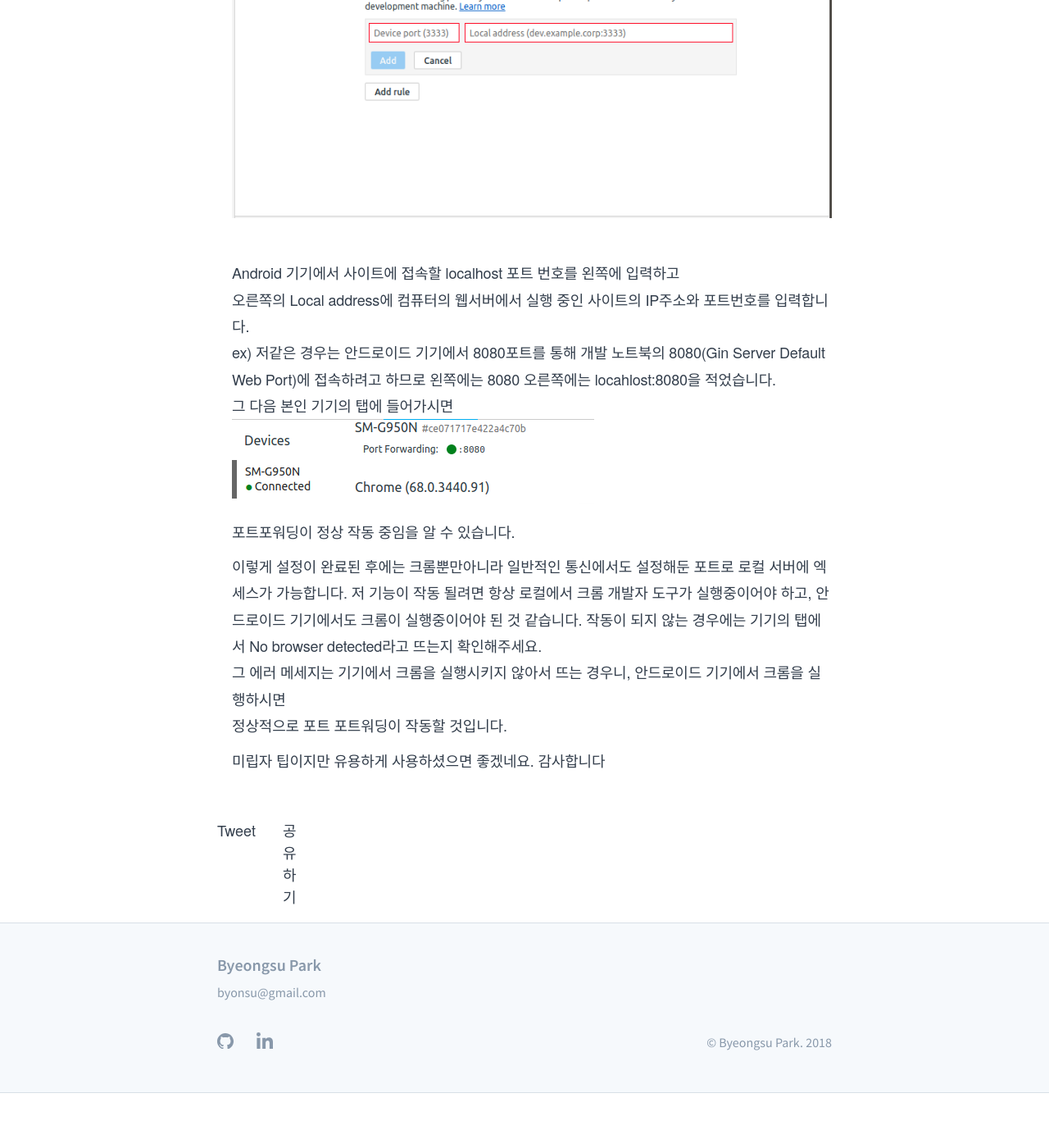
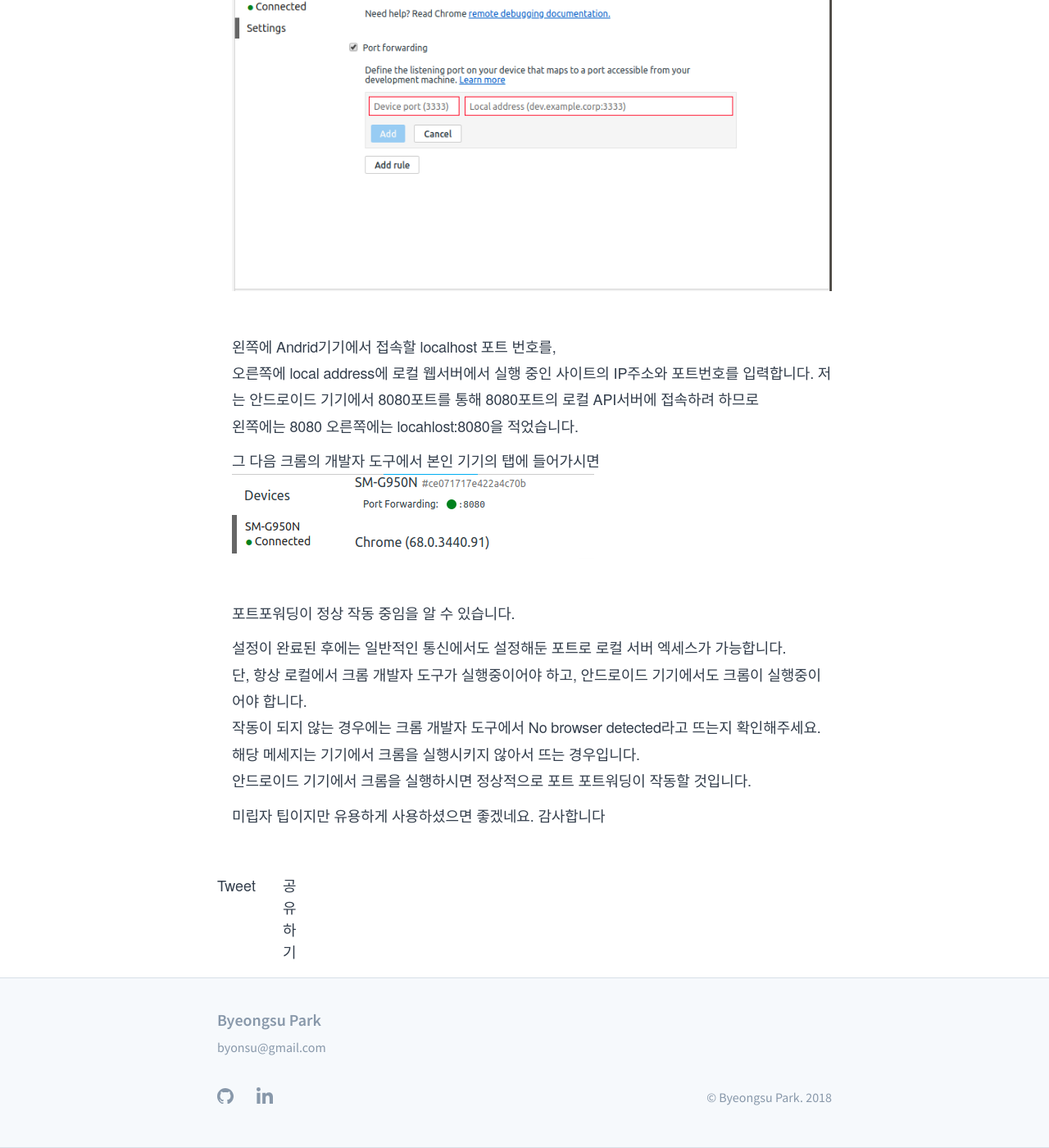
Before and after one commit to ByeongsuPark/byeongsupark.github.io, a Jekyll site: the page built from blog/android-local-server-access/index.md, in a window 1280 px wide and 1400 px high, scrolled down 1987 px. Shown: the whole window at 82% size. Built offline with Jekyll 4.4.1, drawn with Linux system fonts in a browser that asks for light colours; comment, search, counter and statistics services are not loaded; before the commit the page ends 3320 px from its top, so only the background shows below that; some of the changed text lies outside the part shown.

Commit message:
크롬 포트 포워딩 기능 이용한 로컬 서버 엑세스 포스트 업로드

```diff
--- a/blog/android-local-server-access/index.md
+++ b/blog/android-local-server-access/index.md
@@ -6,46 +6,51 @@
 blog: true
 text: true
 author: "Byeongsu Park"
+header-img : "img/img.jpg"
 post-header: true
 order: 1
 ---
 
 # 로컬 서버 액세스
 
-안드로이드 개발을 할 때, 대부분의 경우는 서버와 통신을 하는 기능이 구현된다.
-나같은 경우는 개발, 테스트 서버가 따로 없다.
-그래서 서버, 클라이언트(안드로이드) 개발을 모두 로컬에서 한다.
-그런데 이게 여간 귀찮은 게 아니다.
-테스트로 로컬에서 서버를 돌리면 클라이언트 단에 항상 서버 주소를
-제공해야 하기 때문이다.
+대부분의 앱은 서버와 통신을 하는 기능이 있죠.
+그래서 서버와 직접 통신 기능을 테스트해야 하는 경우가 생깁니다.
+저같은 경우는 개인 서버가 따로 없습니다.
+그래서 서버, 클라이언트(안드로이드) 개발을 모두 로컬에서 합니다.
+
+그런데 이게 클라이언트 개발시에는 불편한 점이 뭐나면,
+테스트로 로컬에서 서버를 돌리면 클라이언트 단에 항상 변할 수도 있는 서버주소를
+제공해야 한다는 겁니다.
 (예를 들면 192.~ 같은 내부주소)
 
-이번에는 크롬 개발자도구의 포트 포워딩 기능을 이용해 보다 편하게
-로컬서버에 접근 할 수 있는 방법을 포스팅하고자 한다.
+그런데 최근 보다 편한 방법을 알게 됐습니다.
 
 이 방법을 이용하면 네트워크 구성에 의존하지 않고도 안드로이드 기기와 개발용 컴퓨터 사이에
-트래픽을 이동시킬 수 있다.
+트래픽을 이동시킬 수 있어서 저같은 경우네는 도움이 됐습니다.
 
-기본적으로는 [구글의 크롬 개발자 도구 안내](https://developers.google.com/web/tools/chrome-devtools/remote-debugging/local-server?hl=ko)에도 올라가 있는 사항이다.
+기본적으로는 [구글의 크롬 개발자 도구 안내](https://developers.google.com/web/tools/chrome-devtools/remote-debugging/local-server?hl=ko)에도 올라가 있는 방법이에요.
 
-포트 전달 활성화를 위해서는 다음의 절차를 이행해야 한다.
-1. [Android 기기의 원격 디버깅 활성화](https://developers.google.com/web/tools/chrome-devtools/remote-debugging/?hl=ko)
-2. 크롬 개발자도구의 Remote devices의 Settings에서 Port Forawding 활성화
+## How-to
+1. Android 기기의 원격 디버깅 활성화
+    기기의 설정 -> 개발자 옵션 -> usb 디버깅 활성화
+
+2. 크롬 개발자도구(ctrl + shift + i)의 Remote devices의 Settings에서 Port Forawding 활성화
  ![Image of Setting](./img/chrome-setting-port-forward.png)
 3. Add rule을 클릭
  ![Image of Setting](./img/chrome-dev-tool-add-rule.png)
-   Android 기기에서 사이트에 접속할 localhost 포트 번호를 왼쪽에 입력하고
-   오른쪽의 Local address에 컴퓨터의 웹서버에서 실행 중인 사이트의 IP주소와 포트번호를 입력합니다.
-   ex) 저같은 경우는 안드로이드 기기에서 8080포트를 통해 개발 노트북의 8080(Gin Server Default Web Port)에 접속하려고 하므로 왼쪽에는 8080 오른쪽에는 locahlost:8080을 적었습니다.
-   그 다음 본인 기기의 탭에 들어가시면
- ![Image of Ing](./img/chrome-dev-tool-port-forward-ing.png)
+	왼쪽에 Andrid기기에서 접속할 localhost 포트 번호를,
+	오른쪽에 local address에 로컬 웹서버에서 실행 중인 사이트의 IP주소와 포트번호를 입력합니다.
+   	저는 안드로이드 기기에서 8080포트를 통해 8080포트의 로컬 API서버에 접속하려 하므로
+	왼쪽에는 8080 오른쪽에는 locahlost:8080을 적었습니다.
 
-   포트포워딩이 정상 작동 중임을 알 수 있습니다.
+	그 다음 크롬의 개발자 도구에서 본인 기기의 탭에 들어가시면
+ 	![Image of Ing](./img/chrome-dev-tool-port-forward-ing.png)
+   	포트포워딩이 정상 작동 중임을 알 수 있습니다.
 
-   이렇게 설정이 완료된 후에는 크롬뿐만아니라 일반적인 통신에서도 설정해둔 포트로 로컬 서버에 엑세스가 가능합니다.
-   저 기능이 작동 될려면 항상 로컬에서 크롬 개발자 도구가 실행중이어야 하고, 안드로이드 기기에서도 크롬이 실행중이어야 된 것 같습니다.
-   작동이 되지 않는 경우에는 기기의 탭에서 No browser detected라고 뜨는지 확인해주세요.
-   그 에러 메세지는 기기에서 크롬을 실행시키지 않아서 뜨는 경우니, 안드로이드 기기에서 크롬을 실행하시면
-   정상적으로 포트 포트워딩이 작동할 것입니다.
+   설정이 완료된 후에는 일반적인 통신에서도 설정해둔 포트로 로컬 서버 엑세스가 가능합니다.
+   단, 항상 로컬에서 크롬 개발자 도구가 실행중이어야 하고, 안드로이드 기기에서도 크롬이 실행중이어야    합니다.
+   작동이 되지 않는 경우에는 크롬 개발자 도구에서 No browser detected라고 뜨는지 확인해주세요.
+   해당 메세지는 기기에서 크롬을 실행시키지 않아서 뜨는 경우입니다.
+   안드로이드 기기에서 크롬을 실행하시면 정상적으로 포트 포트워딩이 작동할 것입니다.
 
    미립자 팁이지만 유용하게 사용하셨으면 좋겠네요. 감사합니다
```
Also changed, not shown: blog/android-local-server-access/img/img.jpg (added).
